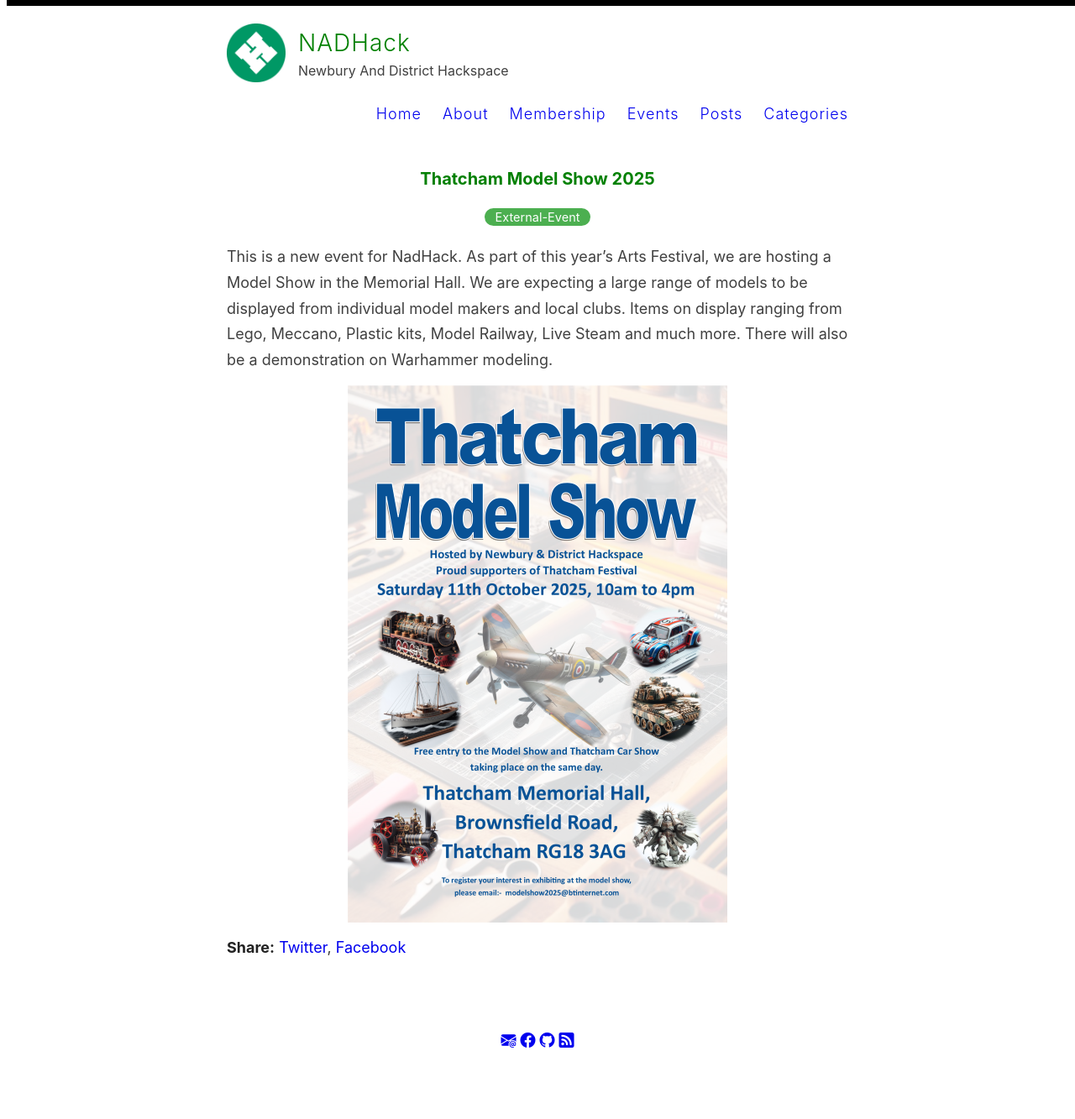
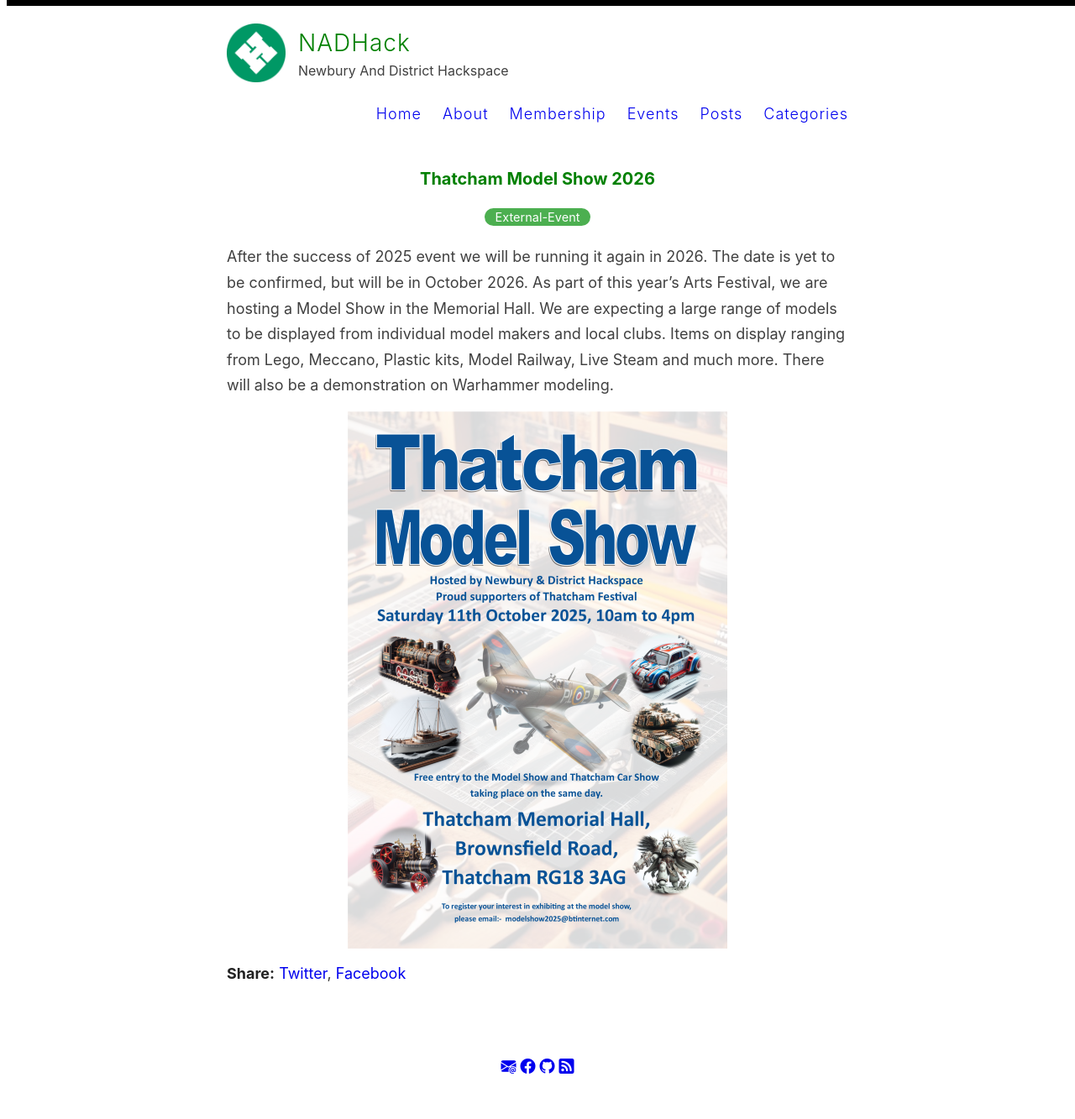
Before and after one commit to nadhack/nadhack.github.io, a Jekyll site: the page built from _events/2025modelshow.md, in a window 1280 px wide. Shown: the whole page at 84% size. Built offline with Jekyll 4.4.1, drawn with Linux system fonts in a browser that asks for light colours; before the commit the page ends 1302 px from its top, so only the background shows below that.

Commit message:
Update 2025modelshow.md
place holder for 2026

```diff
--- a/_events/2025modelshow.md
+++ b/_events/2025modelshow.md
@@ -1,13 +1,13 @@
 ---
 layout: event
-title: Thatcham Model Show 2025
-display_date: October 11, 2025
-event_date: 11-10-25
+title: Thatcham Model Show 2026
+display_date: October , 2026
+event_date: 11-10-26
 categories: [External-Event]
 excerpt: Thatcham Model Show. Presented by NadHack as part of the Thatcham Arts Festival
 ---
 
-This is a new event for NadHack. As part of this year’s Arts Festival, we are hosting a Model Show in the Memorial Hall.
+After the success of 2025 event we will be running it again in 2026. The date is yet to be confirmed, but will be in October 2026. As part of this year’s Arts Festival, we are hosting a Model Show in the Memorial Hall.
 We are expecting a large range of models to be displayed from individual model makers and local clubs. Items on display ranging from Lego, Meccano, Plastic kits, Model Railway, Live Steam and much more.
 There will also be a demonstration on Warhammer modeling.
 
```
